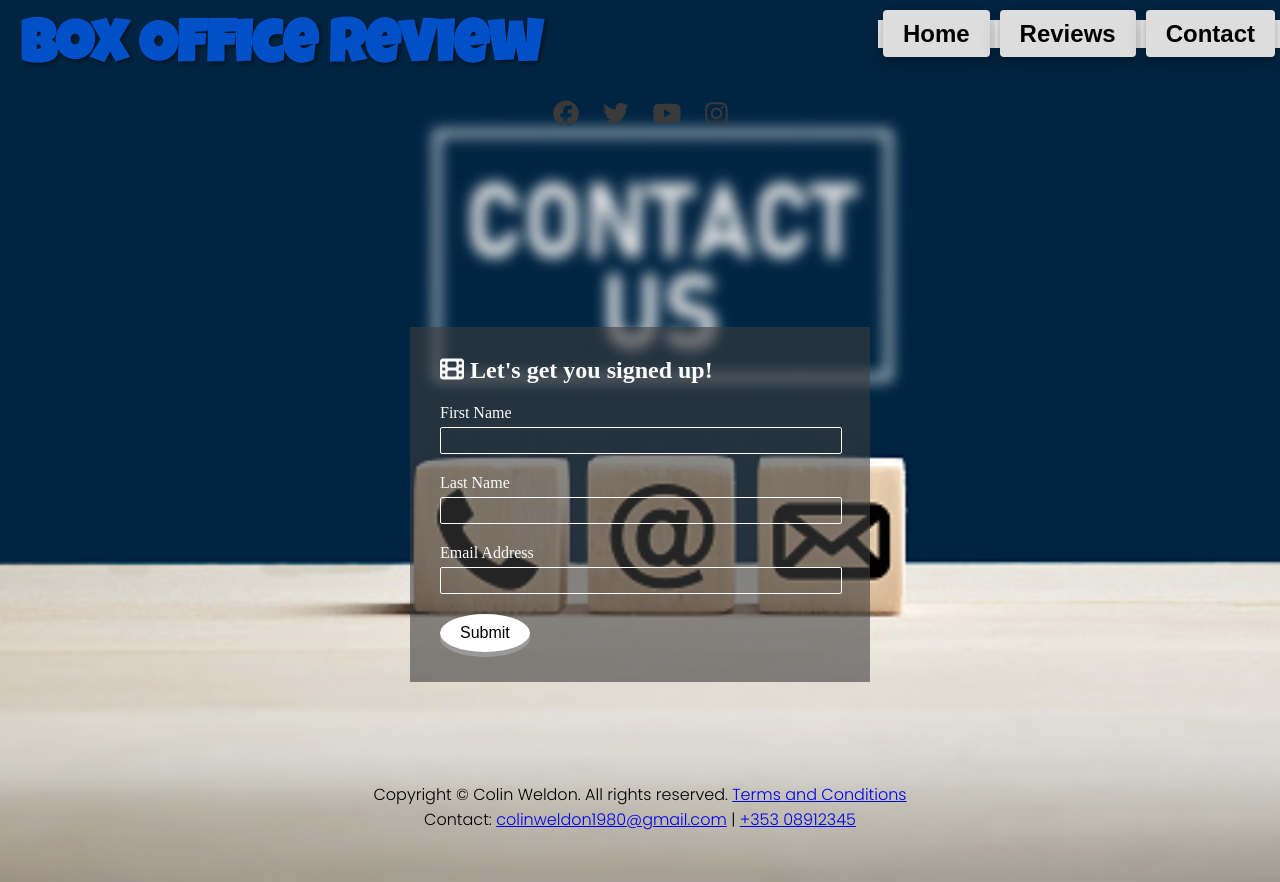
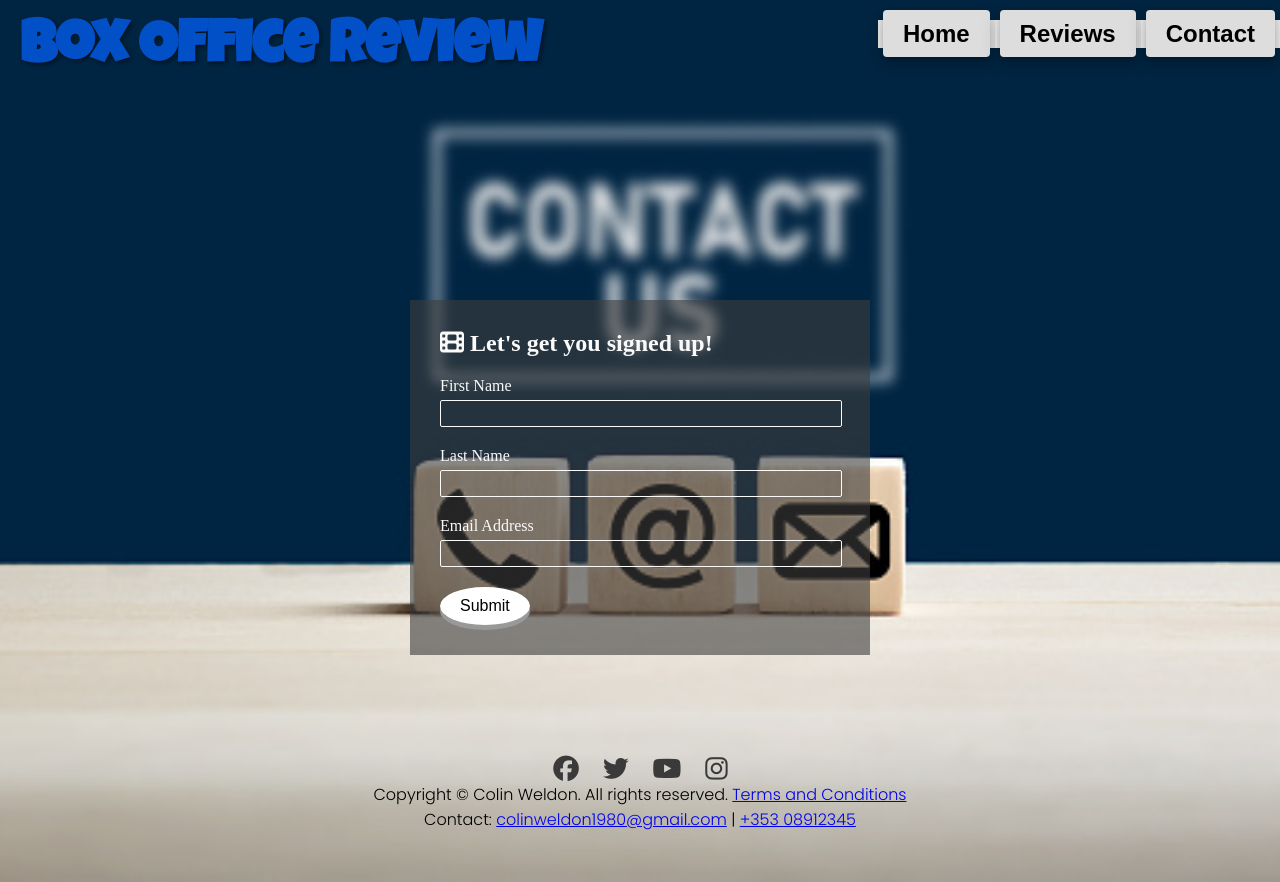
Before and after one commit to Code-Institute-Submissions/tronborg2000-Boxoffice-Review-_JanResub, a plain HTML site: page form.html in a window 1280 px wide. Drawn offline with Linux system fonts and the light colour scheme.

Commit message:
add socials to footer all pages

```diff
--- a/assets/css/style.css
+++ b/assets/css/style.css
@@ -36,7 +36,7 @@ body {
 }
 
 #contact {
-  background-image: url(/assets/images/contact.jpg);
+  background-image: url("../images/contact.jpg");
   background-size: cover;
 }
 
--- a/form.html
+++ b/form.html
@@ -26,20 +26,7 @@
       </nav>
 
     </div>
-    <ul class="social-networks">
-      <li>
-        <a href="https://facebook.com" target="_blank" rel="noopener" aria-label="Visit our Facebook Page (opens in a new tab)"><i class="fa-brands fa-facebook"></i></a>
-      </li>
-      <li>
-        <a href="https://twitter.com" target="_blank" rel="noopener" aria-label="Visit our Twitter Page (opens in a new tab)"><i class="fa-brands fa-twitter"></i></a>
-      </li>
-      <li>
-        <a href="https://youtube.com" target="_blank" rel="noopener" aria-label="Visit our Youtube Page (opens in a new tab)"><i class="fa-brands fa-youtube"></i></a>
-      </li>
-      <li>
-        <a href="https://instagram.com" target="_blank" rel="noopener" aria-label="Visit our Instagram Page (opens in a new tab)"><i class="fa-brands fa-instagram"></i></a>
-      </li>
-    </ul>
+
   </header>
   <main>
 
@@ -63,6 +50,23 @@
       <script src="https://kit.fontawesome.com/ad7d76f599.js" crossorigin="anonymous"></script>
 
       <footer>
+
+        <div class="footer-social">
+          <ul class="social-networks">
+            <li>
+              <a href="https://facebook.com" target="_blank" rel="noopener" aria-label="Visit our Facebook Page (opens in a new tab)"><i class="fa-brands fa-facebook"></i></a>
+            </li>
+            <li>
+              <a href="https://twitter.com" target="_blank" rel="noopener" aria-label="Visit our Twitter Page (opens in a new tab)"><i class="fa-brands fa-twitter"></i></a>
+            </li>
+            <li>
+              <a href="https://youtube.com" target="_blank" rel="noopener" aria-label="Visit our Youtube Page (opens in a new tab)"><i class="fa-brands fa-youtube"></i></a>
+            </li>
+            <li>
+              <a href="https://instagram.com" target="_blank" rel="noopener" aria-label="Visit our Instagram Page (opens in a new tab)"><i class="fa-brands fa-instagram"></i></a>
+            </li>
+          </ul>
+        </div>
         <p>Copyright &copy; Colin Weldon. All rights reserved. <a href="terms.html">Terms and Conditions</a></p>
         <p>Contact: <a href="mailto:colinweldon1980@gmail.com">colinweldon1980@gmail.com</a> | <a href="tel:+35308912345">+353 08912345</a></p>
       </footer>
```
Also changed, not shown: amsterdam.html (+16 -0 lines), avatar.html (+16 -0 lines), banshee.html (+16 -0 lines), blackadam.html (+16 -0 lines), index.html (+16 -16 lines), reviews.html (+17 -14 lines), smile.html (+16 -0 lines), topgun.html (+16 -0 lines).
